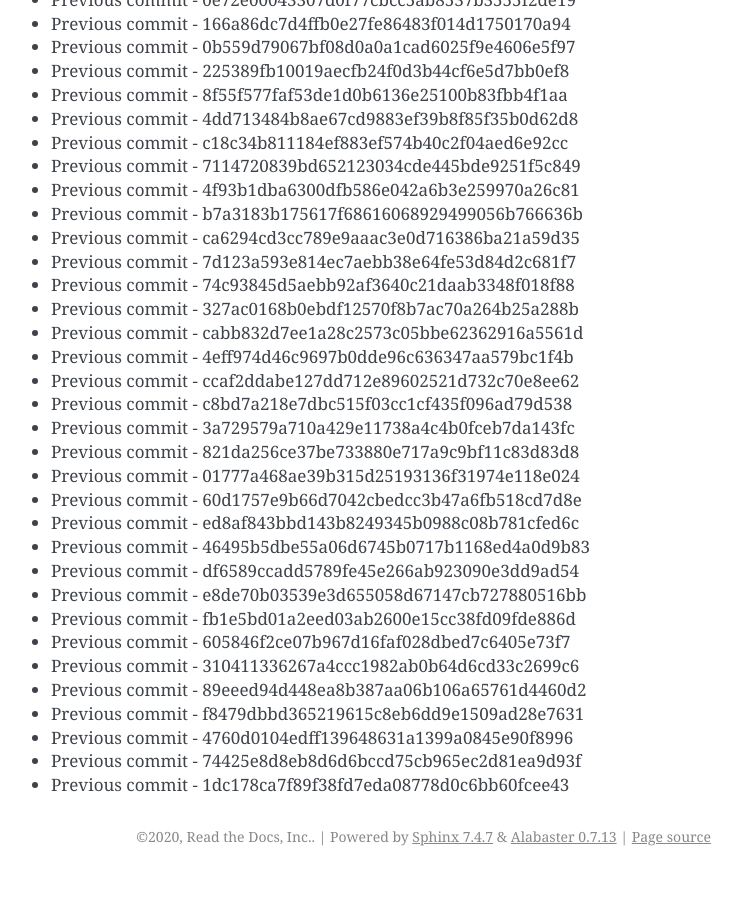
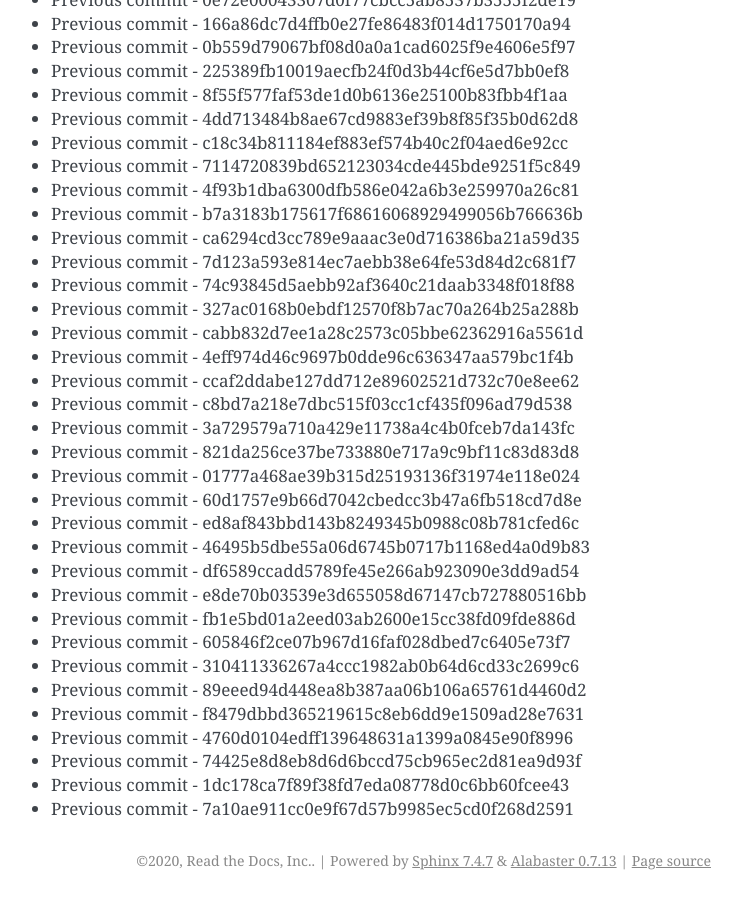
Before and after one commit to readthedocs/rtd-git-stresstest, a Sphinx documentation site: the page built from docs/updates.rst, in a window 1280 px wide and 900 px high, scrolled down 89656 px. Shown: the whole window, without its empty margins (399-1141 px from the left). Built offline with Sphinx 7.4.7, drawn with Linux system fonts in a browser that asks for light colours; before the commit the page ends 90532 px from its top, so only the background shows below that.

Commit message:
Generating commit from previous: 7a10ae911cc0e9f67d57b9985ec5cd0f268d2591

```diff
--- a/docs/updates.rst
+++ b/docs/updates.rst
@@ -3799,3 +3799,4 @@ It can be tested for any performance characteristics.
 * Previous commit - 4760d0104edff139648631a1399a0845e90f8996
 * Previous commit - 74425e8d8eb8d6d6bccd75cb965ec2d81ea9d93f
 * Previous commit - 1dc178ca7f89f38fd7eda08778d0c6bb60fcee43
+* Previous commit - 7a10ae911cc0e9f67d57b9985ec5cd0f268d2591
```
